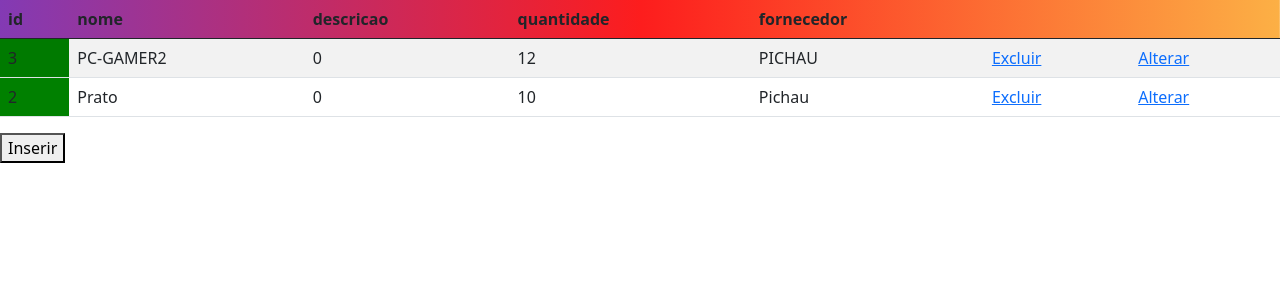
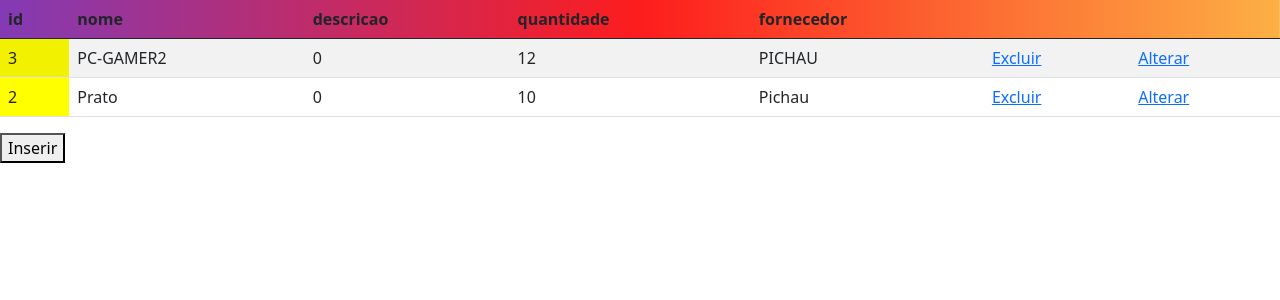
Before and after one commit to CaioPadovani/clientregister, a PHP site: page /homeprodutos.php in a window 1280 px wide. Shown: the top 300 px of the page. Run offline with PHP 8.4, Linux system fonts and the light colour scheme; data comes from the database, SQL or seed files in the repository.

Commit message:
home produtos

```diff
--- a/homeprodutos.php
+++ b/homeprodutos.php
@@ -14,7 +14,7 @@ thead{
 	background: linear-gradient(90deg, rgba(131,58,180,1) 0%, rgba(253,29,29,1) 50%, rgba(252,176,69,1) 100%);
 }
 #nome{
-	background-color: green;
+	background-color: yellow;
 
 }
 
```
